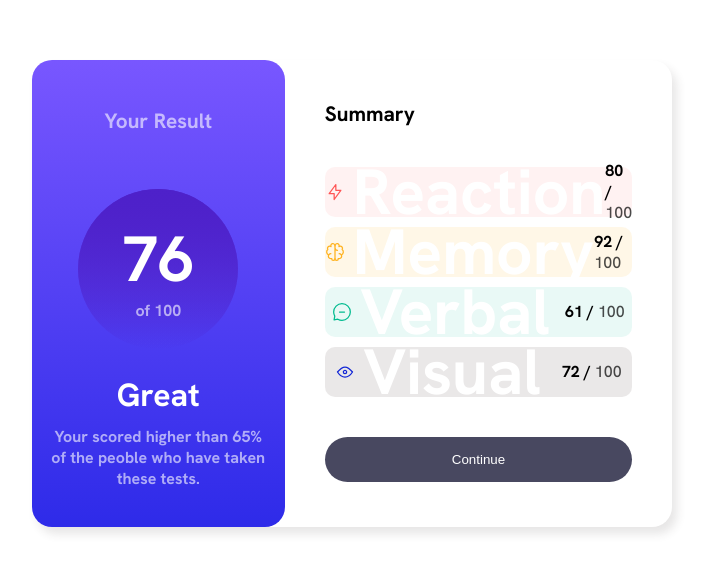
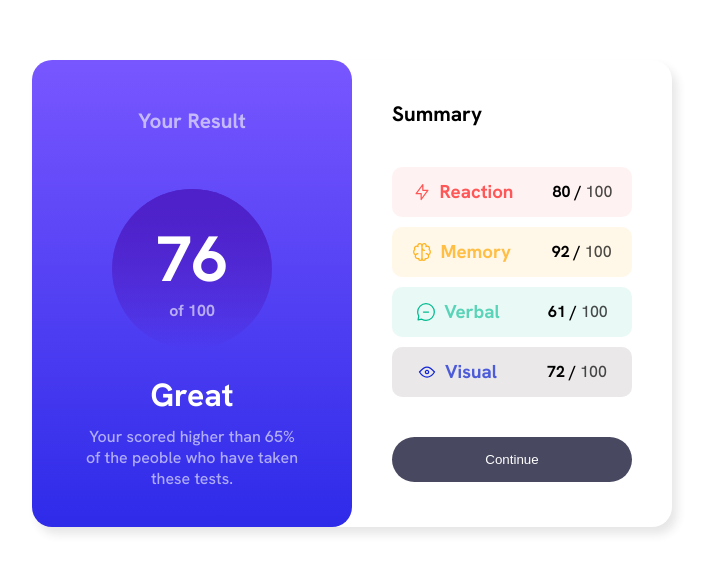
Before and after one commit to Yeuri07/Frontend-Mento, a website built with Vite: page Results summary component/index.html in a window 1280 px wide. Shown: the part 115-688 px from the top of the page, without its empty margins (288-996 px from the left). Built offline with nearby package versions, Linux system fonts and the light colour scheme.

Commit message:
Update style.css for Results summary component

```diff
--- a/Results summary component/style.css
+++ b/Results summary component/style.css
@@ -70,7 +70,7 @@ h2{
  padding: 0;
 }
 
-h3 {
+.box-circle-h3 {
   color: white;
   font-size: 4rem;
   margin: 0;
@@ -91,6 +91,7 @@ p{
 
 .box-footer > p {
   text-align: center;
+  font-weight: normal;
   max-width: 220px;
   margin-bottom: 30px;
 }
@@ -148,6 +149,7 @@ span{
 --Orangey-yellow: hsl(39, 100%, 56%);
 --Green-teal: hsl(166, 100%, 37%);
 --Cobalt-blue: hsl(234, 85%, 45%); */
+
 .box1{
     background-color: hsla(0, 100%, 67%, 0.080);
     color: hsl(0, 100%, 67%);
```
